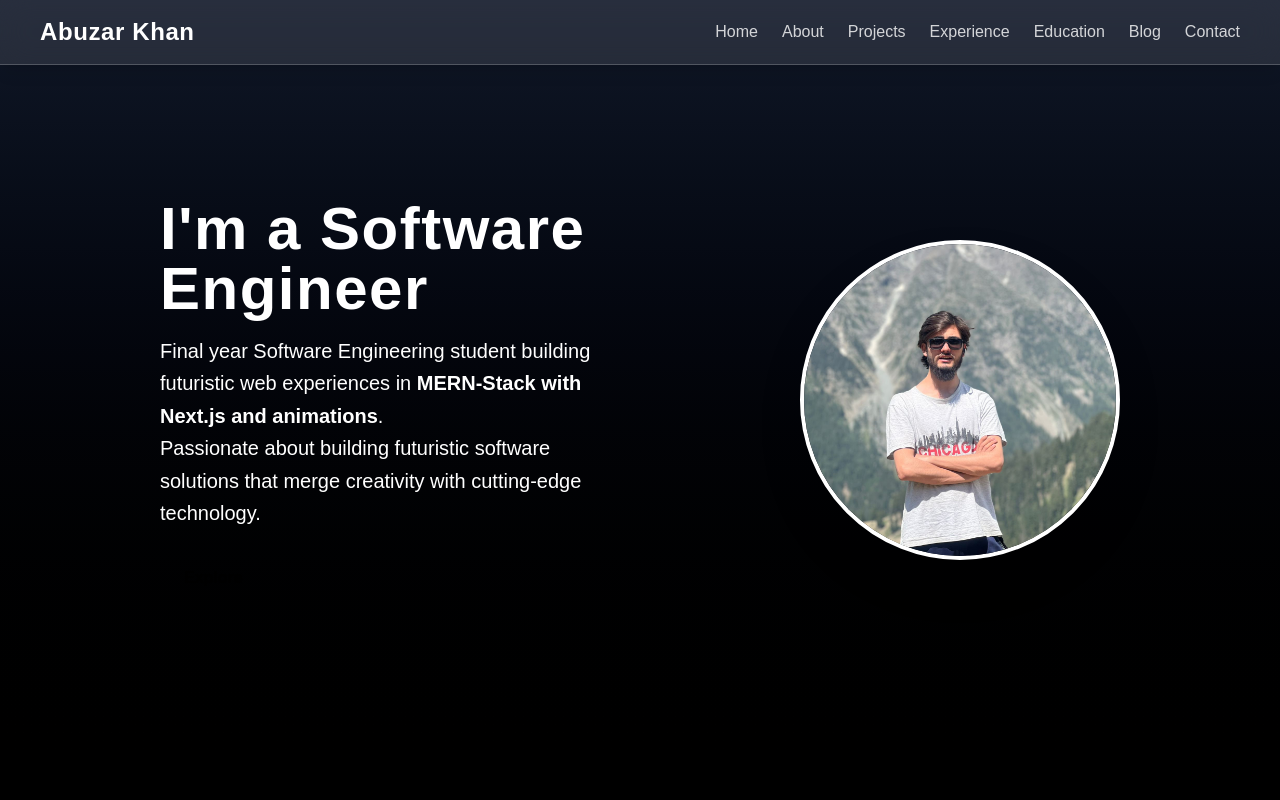
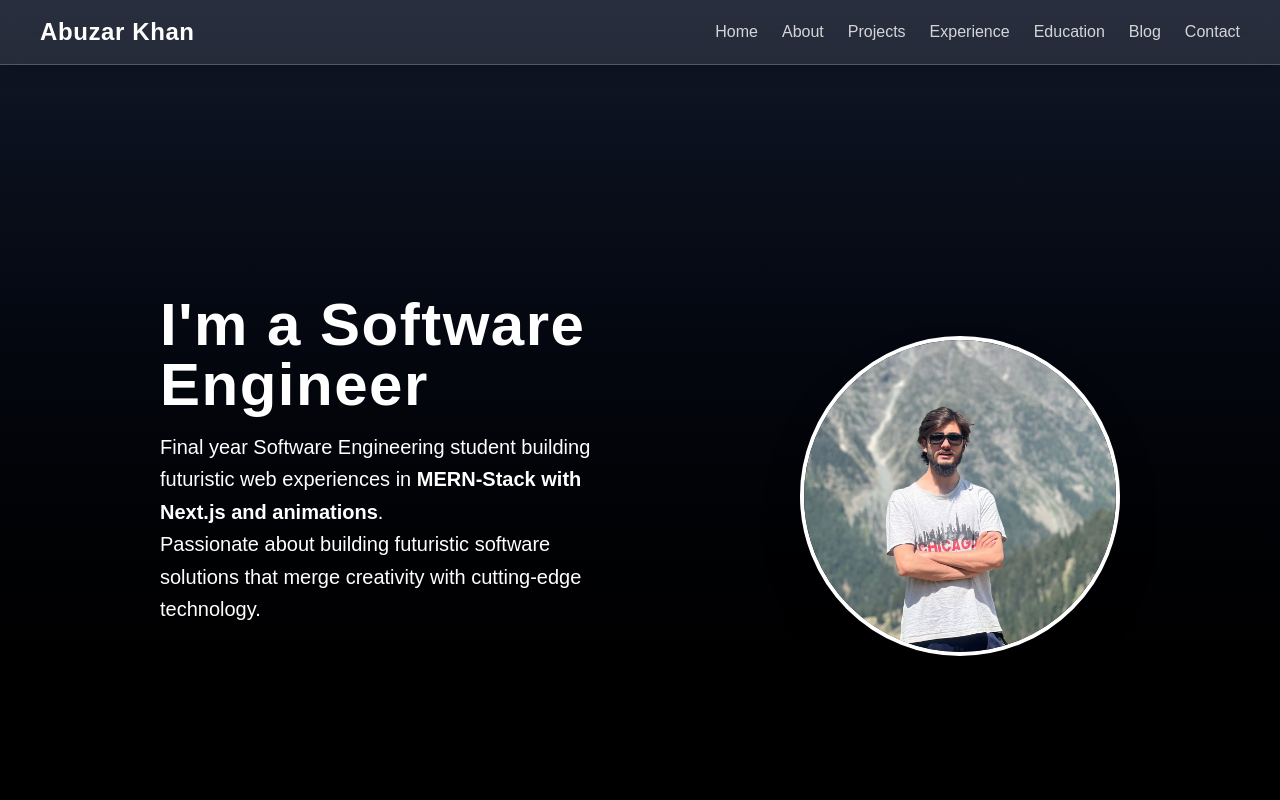
Before and after one commit to abuzarkhanse/Updated-Portfolio, a Next.js app: page / in a window 1280 px wide. Shown: the top 800 px of the page. Built offline with nearby package versions, Linux system fonts and the light colour scheme.

Commit message:
Hero section logical error fixed

```diff
--- a/src/app/page.tsx
+++ b/src/app/page.tsx
@@ -11,7 +11,7 @@ export default function Home() {
   return (
     <section
       id="Home"
-      className="relative flex flex-col justify-center items-center min-h-screen bg-gradient-to-b from-gray-900 to-black text-white overflow-hidden px-4 md:px-30"
+      className="relative flex flex-col justify-center items-center min-h-screen bg-gradient-to-b from-gray-900 to-black text-white overflow-hidden px-4 md:px-30 pt-24"
     >
       {/* Navbar */}
       <nav className="fixed top-0 left-0 w-full z-50 flex justify-between items-center px-6 sm:px-10 py-4 bg-white/10 backdrop-blur-lg border-b border-white/20 shadow-lg">
```
